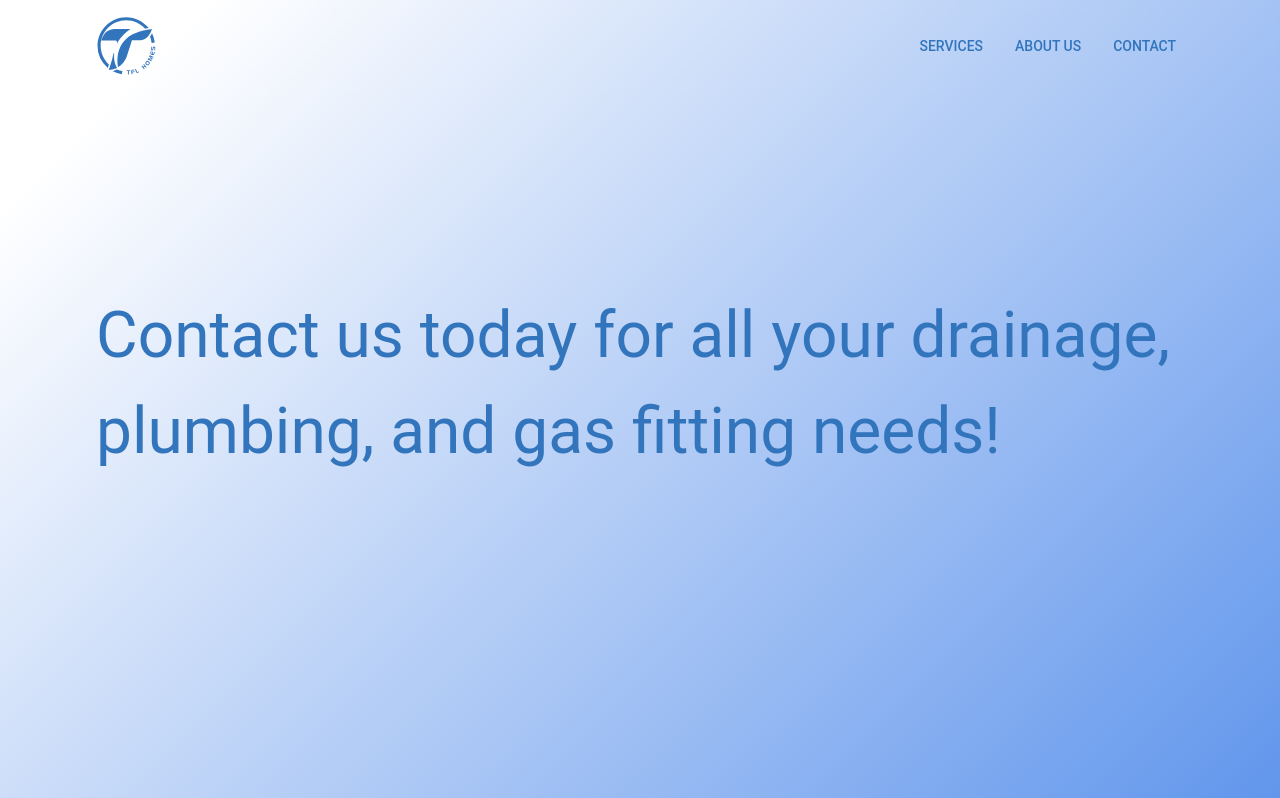
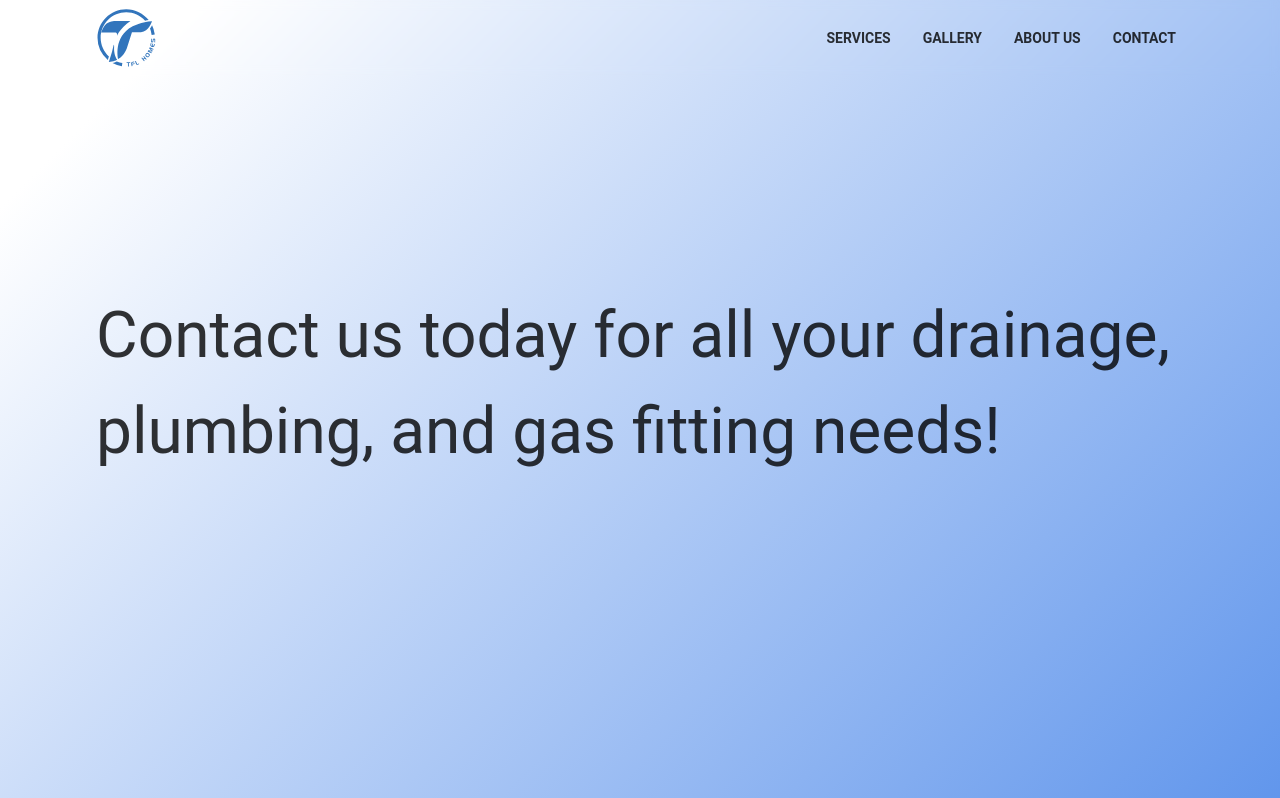
Before and after one commit to xg75Michael/xg75michael.github.io, a React (Vite) app: page / in a window 1280 px wide. Shown: the top 798 px of the page. Built offline with nearby package versions, Linux system fonts and the light colour scheme.

Commit message:
add gallery section & changed appbar & changed primary color bo black

```diff
--- a/src/components/CustomAppBar/index.jsx
+++ b/src/components/CustomAppBar/index.jsx
@@ -19,14 +19,14 @@ const StyledToolbar = styled(Toolbar)(({ theme }) => ({
   alignItems: 'center',
   justifyContent: 'space-between',
   flexShrink: 0,
-  borderRadius: `calc(${theme.shape.borderRadius}px + 8px)`,
+  borderRadius: '0 0 12px 12px',
   backdropFilter: 'blur(4px)',
-  padding: theme.spacing(2, 12), // Default padding
+  padding: theme.spacing(1, 12), // Default padding
   [theme.breakpoints.down('sm')]: {
-    padding: theme.spacing(2, 4), // Smaller padding for small screens
+    padding: theme.spacing(1, 4), // Smaller padding for small screens
   },
   [theme.breakpoints.up('xl')]: {
-    padding: theme.spacing(2, 24), // Smaller padding for small screens
+    padding: theme.spacing(1, 24), // Larger padding for extra-large screens
   },
 }));
 
@@ -69,17 +69,22 @@ const CustomAppBar = (props) => {
             </Link>
             <Box sx={{ display: { xs: 'none', sm: 'flex' }, gap: 2 }}>
               <Link to='services' smooth={true} duration={500} style={{ textDecoration: 'none', color: 'inherit' }}>
-                <Button variant='text' color='primary' size='medium'>
+                <Button variant='text' color='primary' size='medium' sx={{ fontWeight: 'bold' }}>
                   Services
                 </Button>
               </Link>
+              <Link to='gallery' smooth={true} duration={500} style={{ textDecoration: 'none', color: 'inherit' }}>
+                <Button variant='text' color='primary' size='medium' sx={{ fontWeight: 'bold' }}>
+                  Gallery
+                </Button>
+              </Link>
               <Link to='aboutus' smooth={true} duration={500} style={{ textDecoration: 'none', color: 'inherit' }}>
-                <Button variant='text' color='primary' size='medium'>
+                <Button variant='text' color='primary' size='medium' sx={{ fontWeight: 'bold' }}>
                   About Us
                 </Button>
               </Link>
               <Link to='contact' smooth={true} duration={500} style={{ textDecoration: 'none', color: 'inherit' }}>
-                <Button variant='text' color='primary' size='medium'>
+                <Button variant='text' color='primary' size='medium' sx={{ fontWeight: 'bold' }}>
                   Contact
                 </Button>
               </Link>
@@ -109,13 +114,24 @@ const CustomAppBar = (props) => {
                   </IconButton>
                 </Box>
                 <Link to='services' smooth={true} duration={500} style={{ textDecoration: 'none', color: 'inherit' }}>
-                  <MenuItem onClick={toggleDrawer(false)}>Services</MenuItem>
+                  <MenuItem onClick={toggleDrawer(false)} sx={{ fontWeight: 'bold' }}>
+                    Services
+                  </MenuItem>
+                </Link>
+                <Link to='gallery' smooth={true} duration={500} style={{ textDecoration: 'none', color: 'inherit' }}>
+                  <MenuItem onClick={toggleDrawer(false)} sx={{ fontWeight: 'bold' }}>
+                    Gallery
+                  </MenuItem>
                 </Link>
                 <Link to='aboutus' smooth={true} duration={500} style={{ textDecoration: 'none', color: 'inherit' }}>
-                  <MenuItem onClick={toggleDrawer(false)}>About Us</MenuItem>
+                  <MenuItem onClick={toggleDrawer(false)} sx={{ fontWeight: 'bold' }}>
+                    About Us
+                  </MenuItem>
                 </Link>
                 <Link to='contact' smooth={true} duration={500} style={{ textDecoration: 'none', color: 'inherit' }}>
-                  <MenuItem onClick={toggleDrawer(false)}>Contact</MenuItem>
+                  <MenuItem onClick={toggleDrawer(false)} sx={{ fontWeight: 'bold' }}>
+                    Contact
+                  </MenuItem>
                 </Link>
                 <Divider sx={{ my: 3 }} />
               </Box>
--- /dev/null
+++ b/src/pages/Gallery/index.jsx
@@ -0,0 +1,11 @@
+import { Box } from '@mui/material';
+const Gallery = () => {
+  return (
+    <Box id='gallery'>
+      <h1>Gallery</h1>
+      <p>Gallery content goes here.</p>
+    </Box>
+  );
+};
+
+export default Gallery;
--- a/src/pages/Home/index.jsx
+++ b/src/pages/Home/index.jsx
@@ -1,6 +1,7 @@
 import React from 'react';
 import Hero from '@/pages/Hero';
 import Services from '@/pages/Services';
+import Gallery from '@/pages/Gallery';
 import AboutUs from '@/pages/AboutUs';
 import Contact from '@/pages/Contact';
 
@@ -9,6 +10,7 @@ const Home = () => {
     <React.Fragment>
       <Hero></Hero>
       <Services></Services>
+      <Gallery></Gallery>
       <AboutUs></AboutUs>
       <Contact></Contact>
     </React.Fragment>
--- a/src/style/theme.js
+++ b/src/style/theme.js
@@ -7,10 +7,10 @@ const theme = createTheme({
       secondary: '#666',
     },
     primary: {
-      main: '#3275bc', // Set primary color to #3275bc
+      main: 'rgba(0, 0, 0, 0.8)', // Set primary color to #3275bc
     },
     secondary: {
-      main: '#ddd',
+      main: '#3275bc',
     },
     background: {
       default: '#f5f5f5',
```
